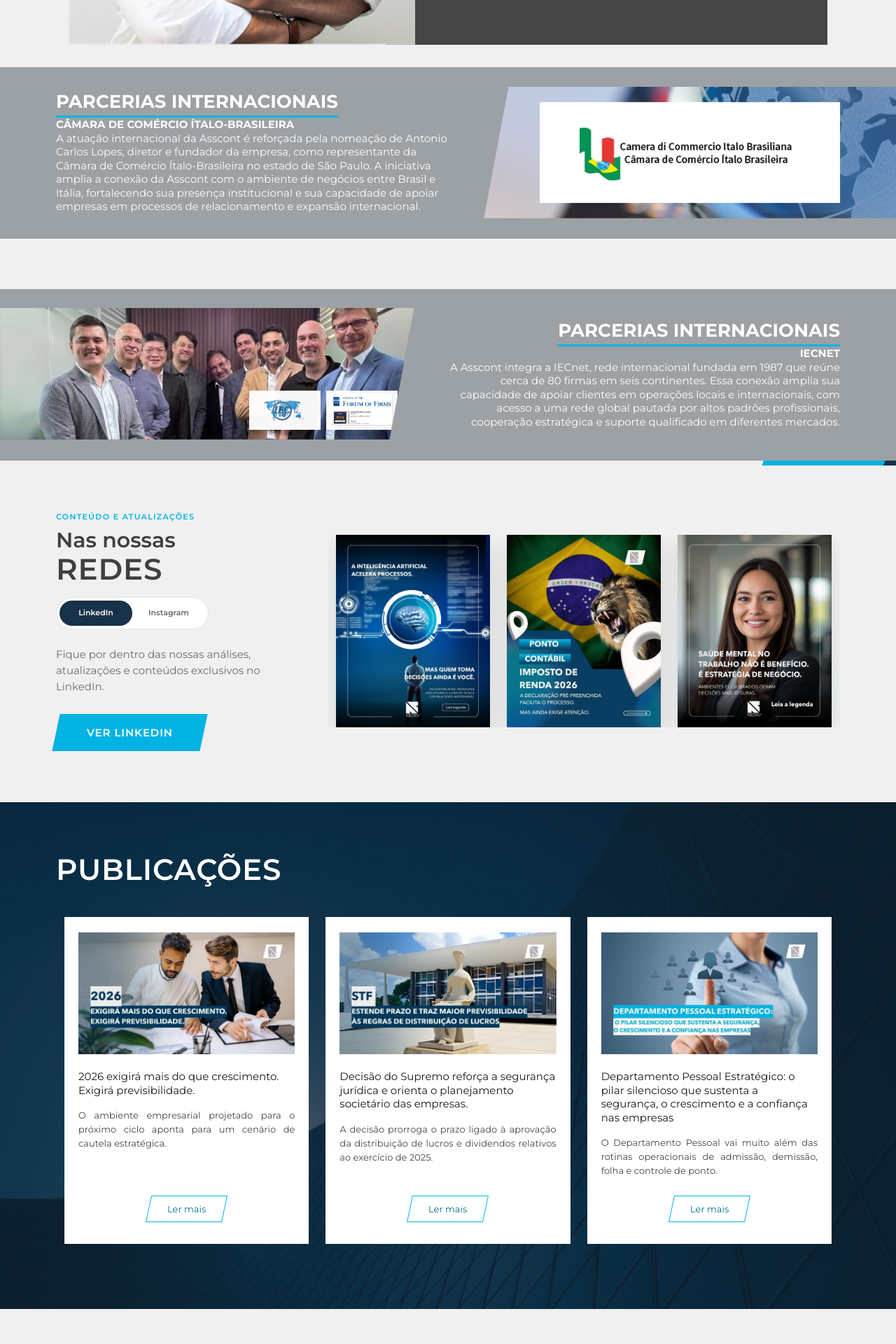
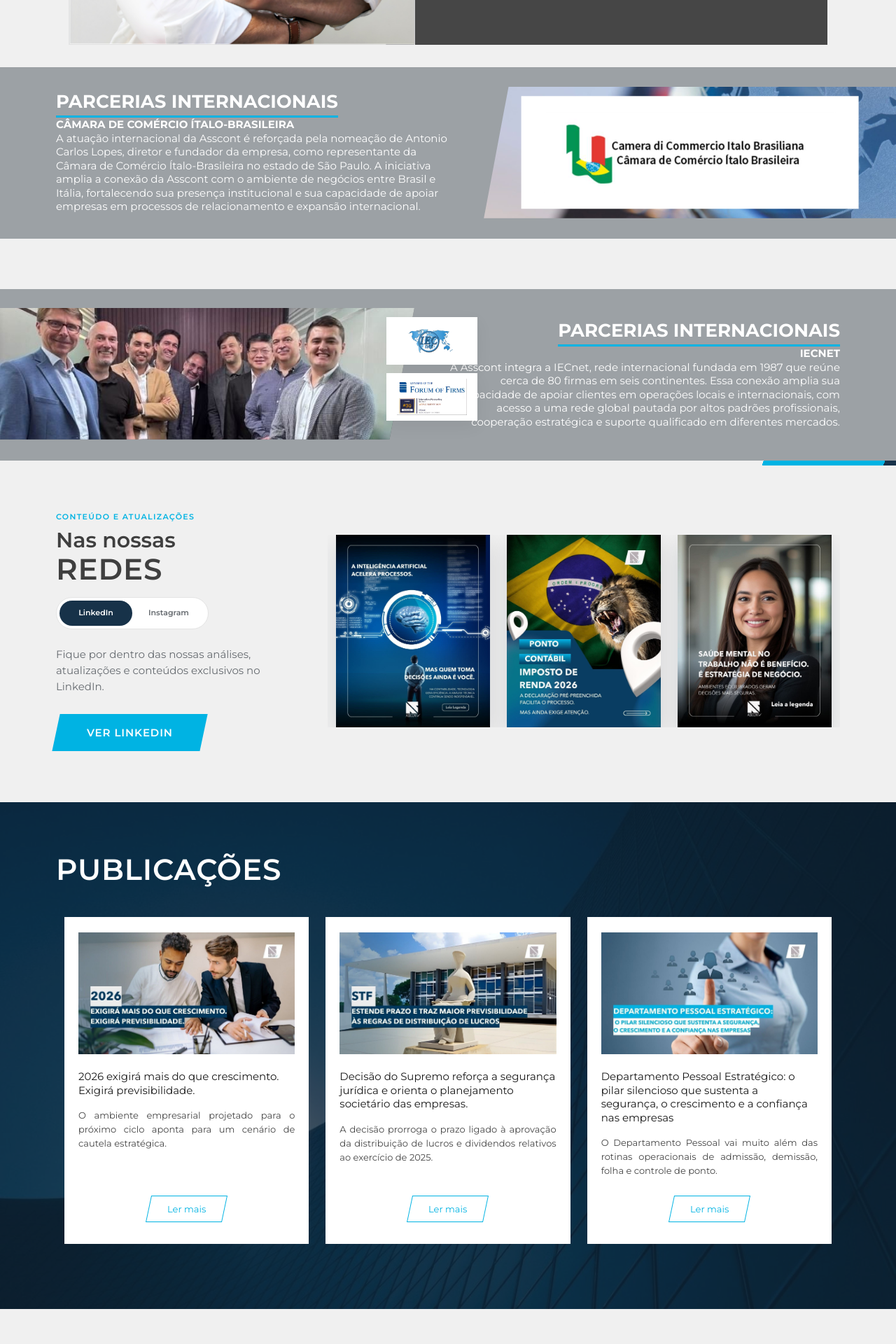
Before and after one commit to Asscont/site-asscont, a React (Vite) app in the folder frontend/: page / in a window 1280 px wide. Shown: the part 2420-4340 px from the top of the page at 70% size. Built offline with nearby package versions, Linux system fonts and the light colour scheme.

Commit message:
Ajustes: ciano da marca, aspas, icone do Facebook, parcerias e foto

```diff
--- a/frontend/src/components/SiteChrome.css
+++ b/frontend/src/components/SiteChrome.css
@@ -361,6 +361,14 @@
   stroke-width: 1.8;
 }
 
+/* o "f" e desenho cheio, nao contorno: mesma medida optica dos outros */
+.asc-footer-social .asc-footer-glifo {
+  width: 1.25rem;
+  height: 1.25rem;
+  fill: var(--asc-on-dark);
+  stroke: none;
+}
+
 .asc-footer-social .asc-footer-instagram-dot {
   fill: var(--asc-on-dark);
   stroke: none;
--- a/frontend/src/components/SiteChrome.tsx
+++ b/frontend/src/components/SiteChrome.tsx
@@ -2,7 +2,6 @@ import { useEffect, useId, useRef, useState } from 'react';
 import './SiteChrome.css';
 import {
   imgLogoAsscont,
-  imgFacebookIcon,
   imgGroup14,
   imgSetaParaEnviarEmail,
 } from '../figmaAssets';
@@ -116,7 +115,7 @@ export function SiteFooter() {
         </div>
         <div className="asc-footer-col">
           <strong>Legal</strong>
-          <a href="#faq">FAQ</a>
+          <a href="#/servicos#faq">FAQ</a>
           <a href="#/termos">Termos de Serviço</a>
           <a href="#/privacidade">Privacidade</a>
         </div>
@@ -140,7 +139,9 @@ export function SiteFooter() {
               rel="noopener noreferrer"
               aria-label="Facebook"
             >
-              <img src={imgFacebookIcon} alt="" aria-hidden="true" loading="lazy" decoding="async" />
+              <svg viewBox="0 0 24 24" aria-hidden="true" focusable="false" className="asc-footer-glifo">
+                <path d="M13.5 21v-8h2.7l.4-3.1h-3.1V7.9c0-.9.25-1.5 1.55-1.5h1.65V3.6A22 22 0 0 0 14.3 3.5c-2.4 0-4 1.45-4 4.1v2.3H7.6V13h2.7v8z" />
+              </svg>
             </a>
             <a
               href="https://www.linkedin.com/company/asscontpage/"
--- a/frontend/src/pages/TelaBlog.css
+++ b/frontend/src/pages/TelaBlog.css
@@ -202,7 +202,7 @@
 }
 
 .tblog-card h2 a:hover {
-  color: var(--asc-cyan-700);
+  color: var(--asc-cyan);
 }
 
 .tblog-card-copy > p {
@@ -214,7 +214,7 @@
 
 .tblog-read,
 .tblog-back {
-  color: var(--asc-cyan-700);
+  color: var(--asc-cyan);
   font-size: var(--asc-fs-body);
   font-weight: var(--asc-fw-regular);
   text-decoration: none;
--- a/frontend/src/pages/TelaInicio.css
+++ b/frontend/src/pages/TelaInicio.css
@@ -358,8 +358,8 @@
   position: absolute;
   top: 50%;
   left: 50%;
-  width: 73%;
-  padding: 1rem 1.5rem;
+  width: 82%;
+  padding: 1.125rem 1.75rem;
   background: var(--asc-surface);
   transform: translate(-50%, -50%);
 }
@@ -370,20 +370,24 @@
   object-fit: contain;
 }
 
+/* Conforme o Figma: os dois selos ficam FORA da foto, empilhados na faixa
+   cinza logo depois do corte diagonal, alinhados pelo topo. */
 .tin-parceria-selos {
   position: absolute;
-  right: 1.5rem;
-  bottom: 0.875rem;
+  z-index: 3;
+  top: 2.5rem;
+  left: calc(min(46.5%, 37rem) - 2.5rem);
   display: flex;
-  gap: var(--asc-space-xs);
+  flex-direction: column;
+  gap: var(--asc-space-sm);
 }
 
 .tin-parceria-selos img {
-  width: 6.375rem;
-  height: 3.5rem;
-  padding: 0.3125rem 0.4375rem;
+  width: 8.125rem;
+  height: 4.25rem;
+  padding: 0.5rem 0.625rem;
   object-fit: contain;
-  background: var(--asc-glass-strong);
+  background: var(--asc-surface);
   box-shadow: var(--asc-shadow-soft);
 }
 
@@ -413,11 +417,14 @@
   clip-path: polygon(0 0, 100% 0, 94% 100%, 0 100%);
 }
 
+/* O arquivo veio espelhado em relacao ao layout: no Figma o senhor de
+   oculos fica a esquerda. O scaleX(-1) acerta a orientacao. */
 .tin-parceria--iecnet .tin-parceria-foto-iecnet {
   width: 100%;
   height: 100%;
   object-fit: cover;
   object-position: 50% 38%;
+  transform: scaleX(-1);
 }
 
 /* --------------------------------------------------------- redes sociais */
@@ -633,7 +640,7 @@
   margin-top: auto;
   padding: var(--asc-space-xs) 1.625rem;
   border: 1px solid var(--asc-cyan);
-  color: var(--asc-cyan-700);
+  color: var(--asc-cyan);
   font-size: var(--asc-fs-sm);
   text-decoration: none;
   transform: skewX(var(--asc-skew));
@@ -750,7 +757,7 @@
 
 .tin-mapas-head > p {
   margin: 0 0 var(--asc-space-xs);
-  color: var(--asc-cyan-700);
+  color: var(--asc-cyan);
   font-family: var(--asc-font-heading);
   font-size: var(--asc-fs-lead);
   font-weight: var(--asc-fw-bold);
@@ -876,7 +883,7 @@
 
 .tin-mapa-link:hover {
   background: var(--asc-gray-050);
-  color: var(--asc-cyan-700);
+  color: var(--asc-cyan);
 }
 
 /* =========================================================================
@@ -960,6 +967,12 @@
 
   .tin-parceria-arte,
   .tin-parceria-arte--esquerda,
+  .tin-parceria-selos {
+    top: 1.5rem;
+    left: auto;
+    right: 1.5rem;
+  }
+
   .tin-parceria--iecnet .tin-parceria-arte--esquerda {
     position: relative;
     inset: auto;
--- a/frontend/src/pages/TelaInicio.tsx
+++ b/frontend/src/pages/TelaInicio.tsx
@@ -377,10 +377,11 @@ export default function TelaInicio({ destino }: { destino?: 'contato' } = {}) {
       <section className="tin-parceria tin-parceria--iecnet">
         <div className="tin-parceria-arte tin-parceria-arte--esquerda">
           <img className="tin-parceria-foto-iecnet" src={imgFotoIecnet} alt="Encontro da rede IECnet" width={648} height={864} loading="lazy" decoding="async" />
-          <div className="tin-parceria-selos">
-            <img src={logoIecnet} alt="IECnet" width={550} height={345} loading="lazy" decoding="async" />
-            <img src={logoForumOfFirms} alt="Member of the Forum of Firms" width={635} height={329} loading="lazy" decoding="async" />
-          </div>
+        </div>
+        {/* fora da arte: o clip-path diagonal cortaria os selos */}
+        <div className="tin-parceria-selos">
+          <img src={logoIecnet} alt="IECnet" width={550} height={345} loading="lazy" decoding="async" />
+          <img src={logoForumOfFirms} alt="Member of the Forum of Firms" width={635} height={329} loading="lazy" decoding="async" />
         </div>
         <div className="tin-parceria-inner">
           <div className="tin-parceria-copy tin-parceria-copy--direita">
--- a/frontend/src/pages/TelaQuemSomos.css
+++ b/frontend/src/pages/TelaQuemSomos.css
@@ -361,7 +361,7 @@
 
 .tela-quem-somos .tqs-cert-modal-label {
   margin-bottom: var(--asc-space-xs);
-  color: var(--asc-cyan-700);
+  color: var(--asc-cyan);
   font-size: var(--asc-fs-2xs);
   font-weight: var(--asc-fw-semibold);
   letter-spacing: var(--asc-tracking-kicker);
@@ -837,6 +837,21 @@
 
 /* aspas do depoimento: ficam no cartao, nao no bloco de texto — ele tem
    line-clamp com overflow hidden e cortaria o desenho */
+.tqs-pdf-depoimento-card::before {
+  content: '\201C';
+  position: absolute;
+  left: 1rem;
+  top: 4.25rem;
+  z-index: 1;
+  color: var(--asc-cyan);
+  font-family: var(--asc-font-heading);
+  font-size: var(--asc-fs-h1);
+  font-weight: var(--asc-fw-bold);
+  line-height: var(--asc-lh-none);
+  opacity: 0.45;
+  pointer-events: none;
+}
+
 .tqs-pdf-depoimento-card::after {
   content: '\201D';
   position: absolute;
@@ -847,7 +862,7 @@
   font-size: var(--asc-fs-h1);
   font-weight: var(--asc-fw-bold);
   line-height: var(--asc-lh-none);
-  opacity: 0.3;
+  opacity: 0.45;
   pointer-events: none;
 }
 
@@ -856,7 +871,7 @@
   align-items: center;
   gap: var(--asc-space-2xs);
   margin-top: var(--asc-space-md);
-  color: var(--asc-cyan-700);
+  color: var(--asc-cyan);
   font-size: var(--asc-fs-sm);
   font-weight: var(--asc-fw-semibold);
 }
--- a/frontend/src/pages/TelaServicos.css
+++ b/frontend/src/pages/TelaServicos.css
@@ -145,7 +145,7 @@
 }
 
 .tsv-setor-link:hover {
-  color: var(--asc-cyan-700);
+  color: var(--asc-cyan);
 }
 
 .tsv-setor-link svg {
--- a/frontend/src/pages/TelaTrabalheConosco.css
+++ b/frontend/src/pages/TelaTrabalheConosco.css
@@ -21,7 +21,7 @@
 
 .ttc-eyebrow {
   margin: 0 0 var(--asc-space-xs);
-  color: var(--asc-cyan-700);
+  color: var(--asc-cyan);
   font-family: var(--asc-font-heading);
   font-size: var(--asc-fs-xs);
   font-weight: var(--asc-fw-semibold);
@@ -220,7 +220,7 @@
   position: absolute;
   top: 1.25rem;
   right: 1.375rem;
-  color: var(--asc-cyan-700);
+  color: var(--asc-cyan);
   font-family: var(--asc-font-heading);
   font-size: var(--asc-fs-h1);
   font-weight: var(--asc-fw-semibold);
@@ -267,7 +267,7 @@
 
 .ttc-numero strong {
   display: block;
-  color: var(--asc-cyan-700);
+  color: var(--asc-cyan);
   font-family: var(--asc-font-heading);
   font-size: var(--asc-fs-h2);
   font-weight: var(--asc-fw-semibold);
@@ -326,7 +326,7 @@
   margin: 0 0 var(--asc-space-md);
   padding: 0.375rem 0.75rem;
   background: var(--asc-gray-100);
-  color: var(--asc-cyan-700);
+  color: var(--asc-cyan);
   font-size: var(--asc-fs-2xs);
   font-weight: var(--asc-fw-semibold);
   letter-spacing: var(--asc-tracking-kicker);
@@ -343,7 +343,7 @@
 
 .ttc-destaque-salario {
   margin: 0 0 var(--asc-space-md);
-  color: var(--asc-cyan-700);
+  color: var(--asc-cyan);
   font-family: var(--asc-font-heading);
   font-size: var(--asc-fs-md);
   font-weight: var(--asc-fw-semibold);
@@ -378,7 +378,7 @@
   padding: 0;
   border: 0;
   background: none;
-  color: var(--asc-cyan-700);
+  color: var(--asc-cyan);
   font-family: var(--asc-font-heading);
   font-size: var(--asc-fs-sm);
   font-weight: var(--asc-fw-semibold);
@@ -437,7 +437,7 @@
 
 .ttc-lista-salario {
   margin: 0;
-  color: var(--asc-cyan-700);
+  color: var(--asc-cyan);
   font-family: var(--asc-font-heading);
   font-size: var(--asc-fs-body);
   font-weight: var(--asc-fw-semibold);
@@ -448,7 +448,7 @@
   padding: 0.625rem 1.5rem;
   border: 1px solid var(--asc-cyan);
   background: transparent;
-  color: var(--asc-cyan-700);
+  color: var(--asc-cyan);
   font-family: var(--asc-font-heading);
   font-size: var(--asc-fs-xs);
   font-weight: var(--asc-fw-semibold);
@@ -561,7 +561,7 @@
 
 .ttc-modal-salario {
   margin: 0 0 var(--asc-space-lg);
-  color: var(--asc-cyan-700);
+  color: var(--asc-cyan);
   font-family: var(--asc-font-heading);
   font-size: var(--asc-fs-md);
   font-weight: var(--asc-fw-semibold);
@@ -596,7 +596,7 @@
 
 .ttc-modal-label {
   margin: 0 0 var(--asc-space-sm);
-  color: var(--asc-cyan-700);
+  color: var(--asc-cyan);
   font-family: var(--asc-font-heading);
   font-size: var(--asc-fs-xs);
   font-weight: var(--asc-fw-semibold);
--- a/frontend/src/pages/TelaTrabalheConosco.tsx
+++ b/frontend/src/pages/TelaTrabalheConosco.tsx
@@ -69,7 +69,7 @@ export default function TelaTrabalheConosco() {
               A ASSCONT está crescendo e busca profissionais que queiram construir uma carreira sólida em contabilidade, fiscal, DP e tecnologia — com propósito e evolução real.
             </p>
             <div className="ttc-hero-actions">
-              <a className="asc-btn" href="#mais-oportunidades">
+              <a className="asc-btn" href="#/trabalhe-conosco#mais-oportunidades">
                 <span>Ver vagas abertas</span>
               </a>
               <a className="ttc-link-button" href={`mailto:${emailRh}`}>
```
Also changed, not shown: 1 other file (tests, documents, lock files or other folders).
